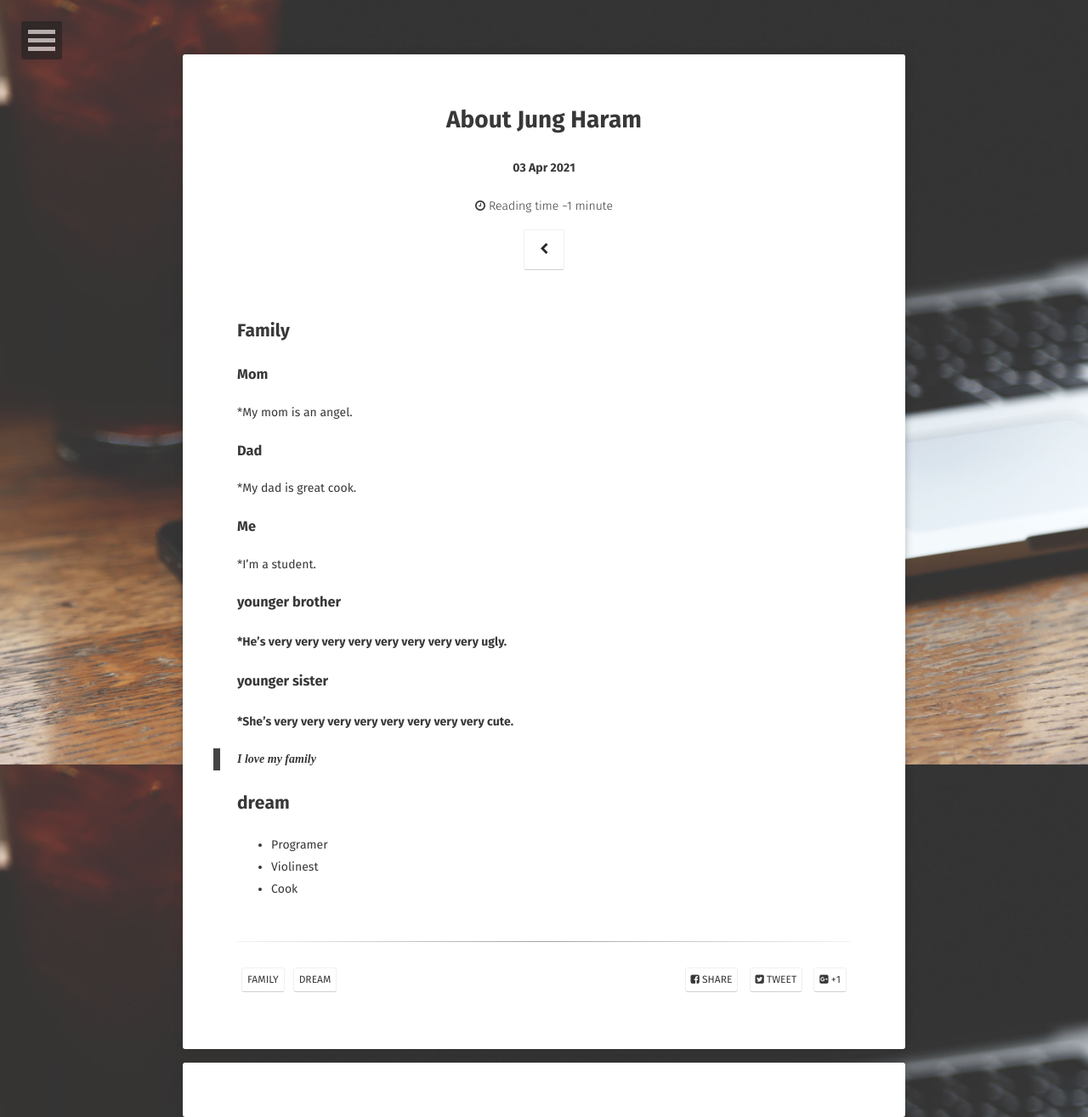
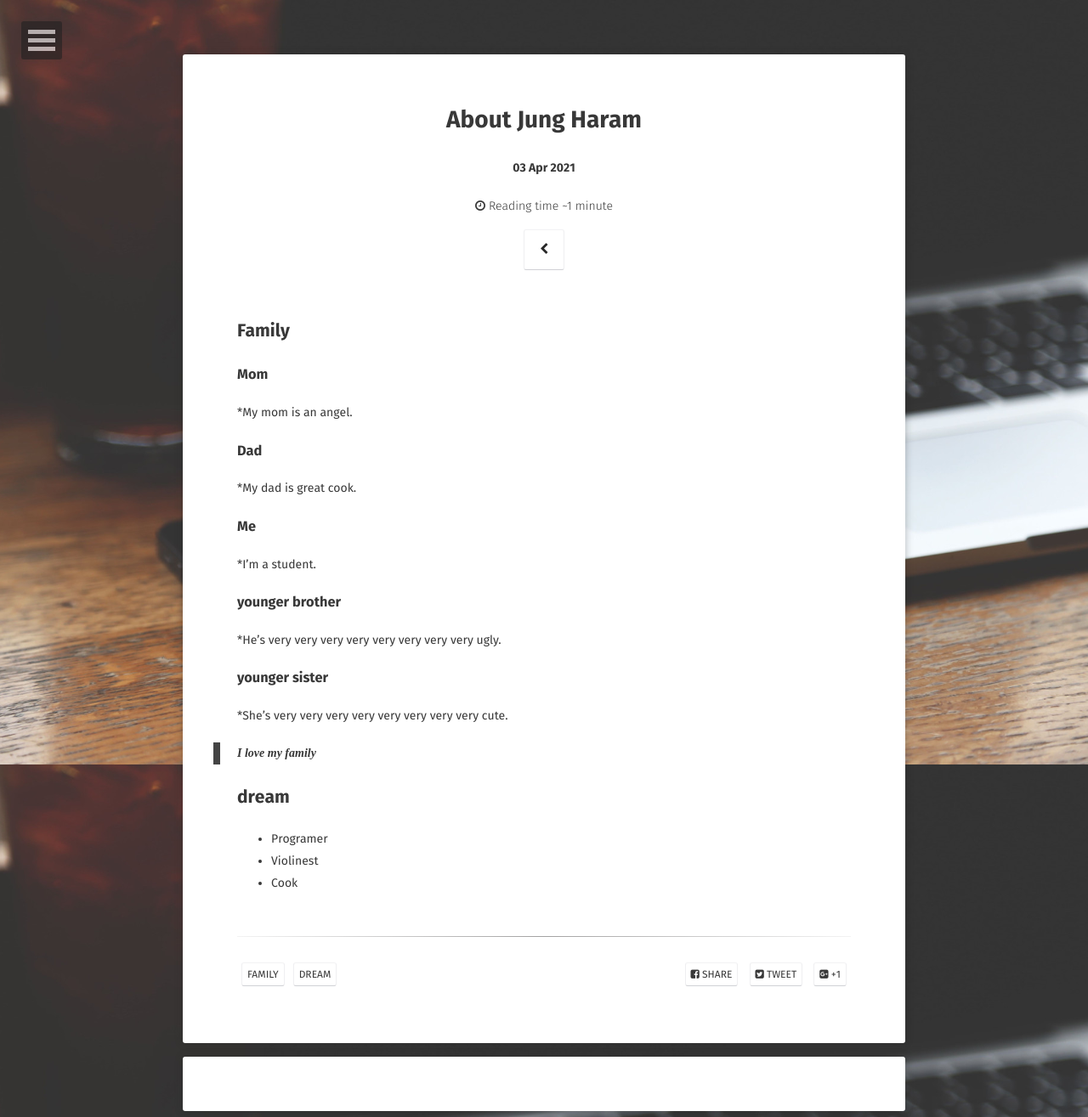
Before and after one commit to KSY1824/ksy1824.github.com, a Jekyll site: the page built from _posts/2021-04-03-My-first-blog-post.md, in a window 1280 px wide. Shown: the whole page at 85% size. Built offline with Jekyll 4.4.1, drawn with Linux system fonts in a browser that asks for light colours; some web fonts are replaced; comment, search, counter and statistics services are not loaded.

```diff
--- a/_posts/2021-04-03-My-first-blog-post.md
+++ b/_posts/2021-04-03-My-first-blog-post.md
@@ -15,19 +15,19 @@ comments: true
 ## Family
 
 ### Mom
- *My mom is an angel.
+*My mom is an angel.
 
 ### Dad
- *My dad is great cook.
+*My dad is great cook.
 
 ### Me
- *I'm a student.
+*I'm a student.
 
 ### younger brother
-#### *He's very very very very very very very very ugly.
+*He's very very very very very very very very ugly.
 
 ### younger sister
-#### *She's very very very very very very very very cute.
+*She's very very very very very very very very cute.
 
 > #### I love my family
 
```
